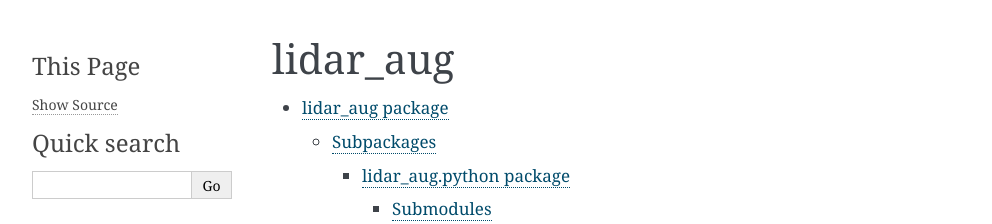
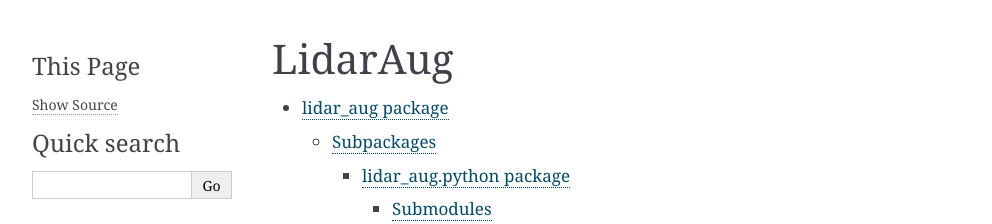
Before and after one commit to ekut-es/LidarAug, a Sphinx documentation site: the page built from docs/sources/api/modules.rst, in a window 1280 px wide. Shown: the top 224 px of the page, without its empty margins (148-1140 px from the left). Built offline with Sphinx 7.4.7, drawn with Linux system fonts in a browser that asks for light colours.

Commit message:
docs(RTD): Change header of `modules`

```diff
--- a/docs/sources/api/modules.rst
+++ b/docs/sources/api/modules.rst
@@ -1,5 +1,5 @@
-lidar_aug
-=========
+LidarAug
+========
 
 .. toctree::
    :maxdepth: 4
```
